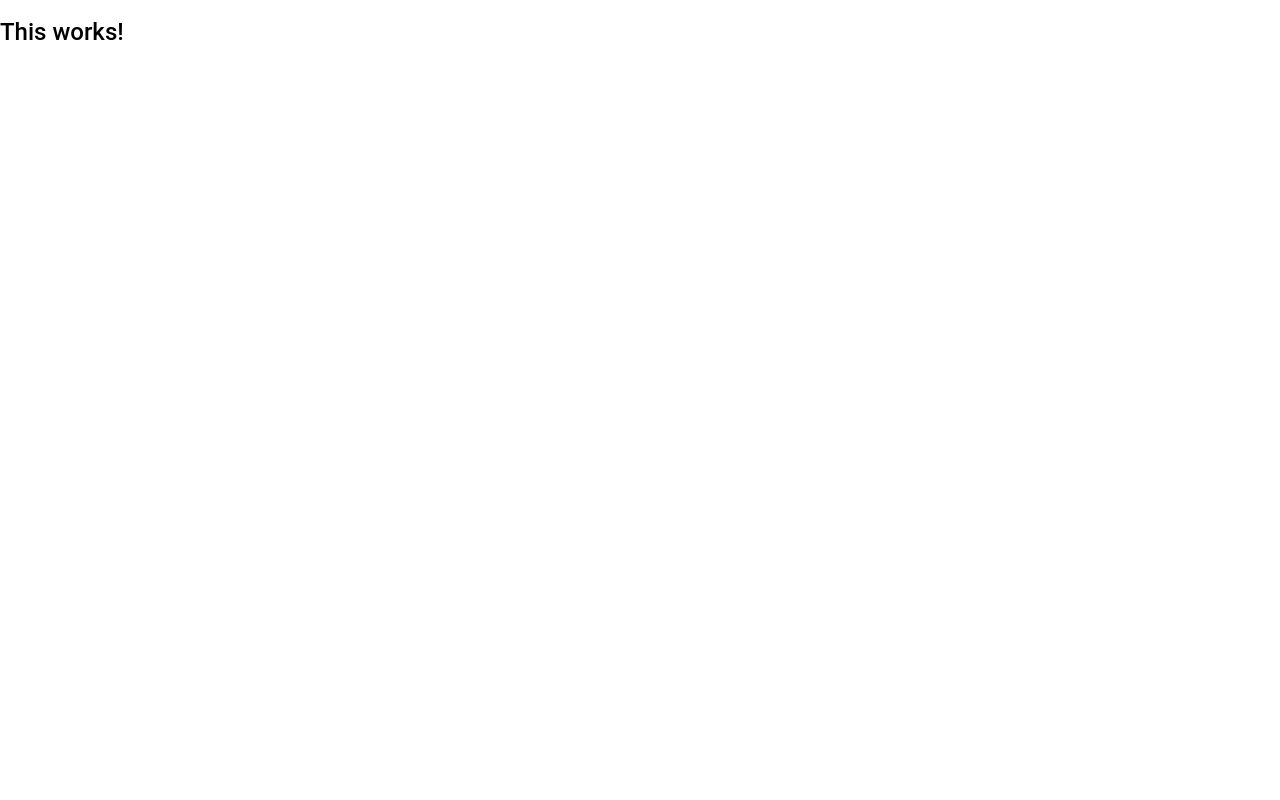
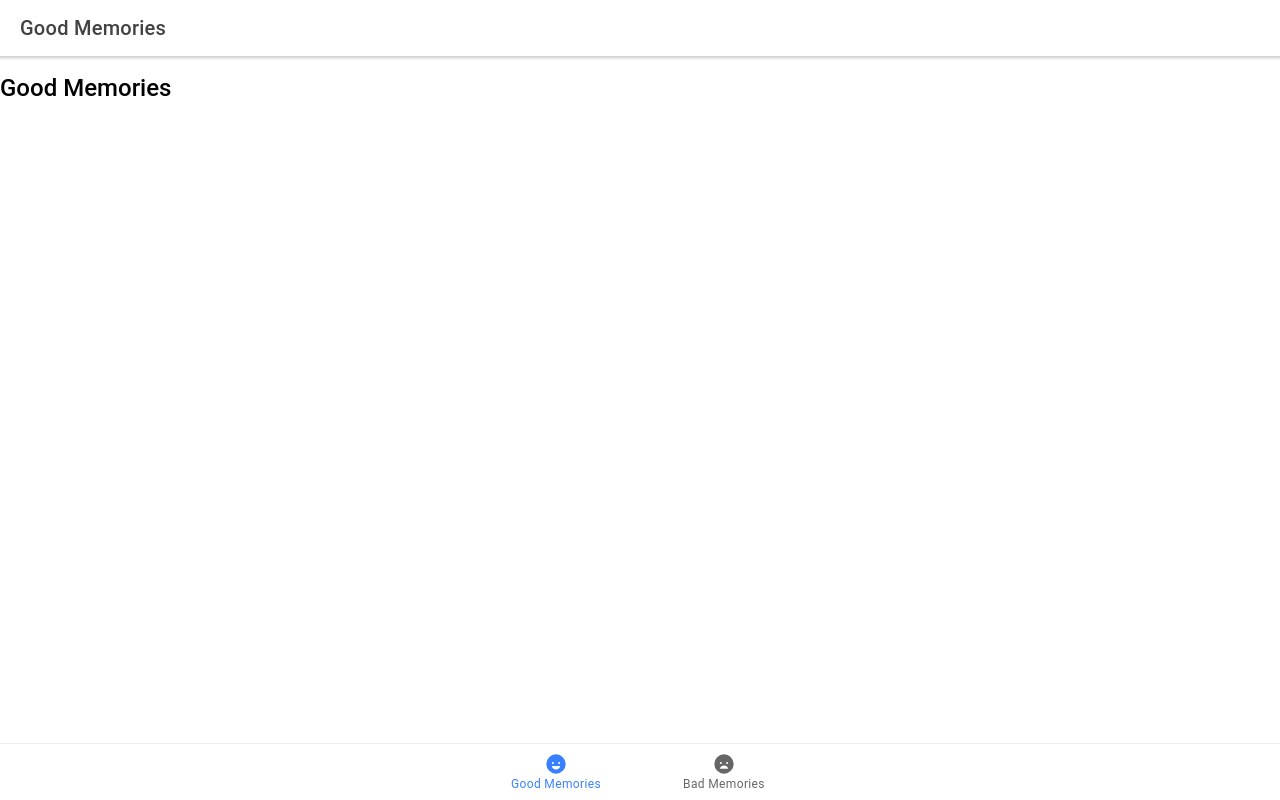
Before and after one commit to vladilins/ionic-insta, a React (Create React App) app: page /good-memories in a window 1280 px wide. Built offline with nearby package versions, Linux system fonts and the light colour scheme.

Commit message:
add tabs

```diff
--- a/src/App.tsx
+++ b/src/App.tsx
@@ -1,28 +1,68 @@
-import React from 'react';
-import { IonApp } from '@ionic/react';
+import React from "react";
+import {
+  IonApp,
+  IonRouterOutlet,
+  IonTabs,
+  IonTabBar,
+  IonTabButton,
+  IonIcon,
+  IonLabel,
+} from "@ionic/react";
+import { IonReactRouter } from "@ionic/react-router";
+import { happy, sad } from "ionicons/icons";
 
 /* Core CSS required for Ionic components to work properly */
-import '@ionic/react/css/core.css';
+import "@ionic/react/css/core.css";
 
 /* Basic CSS for apps built with Ionic */
-import '@ionic/react/css/normalize.css';
-import '@ionic/react/css/structure.css';
-import '@ionic/react/css/typography.css';
+import "@ionic/react/css/normalize.css";
+import "@ionic/react/css/structure.css";
+import "@ionic/react/css/typography.css";
 
 /* Optional CSS utils that can be commented out */
-import '@ionic/react/css/padding.css';
-import '@ionic/react/css/float-elements.css';
-import '@ionic/react/css/text-alignment.css';
-import '@ionic/react/css/text-transformation.css';
-import '@ionic/react/css/flex-utils.css';
-import '@ionic/react/css/display.css';
+import "@ionic/react/css/padding.css";
+import "@ionic/react/css/float-elements.css";
+import "@ionic/react/css/text-alignment.css";
+import "@ionic/react/css/text-transformation.css";
+import "@ionic/react/css/flex-utils.css";
+import "@ionic/react/css/display.css";
 
 /* Theme variables */
-import './theme/variables.css';
+import "./theme/variables.css";
+import { Route, Redirect } from "react-router";
+import GoodMemories from "./pages/GoodMemories";
+import BadMemories from "./pages/BadMemories";
+import NewMemory from "./pages/NewMemory";
 
 const App: React.FC = () => (
   <IonApp>
-    <h2>This works!</h2>
+    <IonReactRouter>
+      <IonTabs>
+        <IonRouterOutlet>
+          <Route path="/good-memories">
+            <GoodMemories></GoodMemories>
+          </Route>
+          <Route path="/bad-memories">
+            <BadMemories></BadMemories>
+          </Route>
+          <Route path="/new-memory">
+            <NewMemory></NewMemory>
+          </Route>
+          <Redirect to="/good-memories"></Redirect>
+        </IonRouterOutlet>
+
+        <IonTabBar slot="bottom">
+          <IonTabButton href="/good-memories" tab="good">
+            <IonIcon icon={happy}></IonIcon>
+            <IonLabel>Good Memories</IonLabel>
+          </IonTabButton>
+          <IonTabButton href="/bad-memories" tab="bad">
+            <IonIcon icon={sad}></IonIcon>
+            <IonLabel>Bad Memories</IonLabel>
+          </IonTabButton>
+        </IonTabBar>
+      </IonTabs>
+    </IonReactRouter>
   </IonApp>
 );
 
--- /dev/null
+++ b/src/pages/BadMemories.tsx
@@ -0,0 +1,25 @@
+import React from "react";
+import {
+  IonPage,
+  IonHeader,
+  IonToolbar,
+  IonTitle,
+  IonContent,
+} from "@ionic/react";
+
+const BadMemories: React.FC = () => {
+  return (
+    <IonPage>
+      <IonHeader>
+        <IonToolbar>
+          <IonTitle>Bad Memories</IonTitle>
+        </IonToolbar>
+      </IonHeader>
+      <IonContent>
+        <h2>Bad Memories</h2>
+      </IonContent>
+    </IonPage>
+  );
+};
+
+export default BadMemories;
--- /dev/null
+++ b/src/pages/GoodMemories.tsx
@@ -0,0 +1,25 @@
+import React from "react";
+import {
+  IonPage,
+  IonHeader,
+  IonToolbar,
+  IonTitle,
+  IonContent,
+} from "@ionic/react";
+
+const GoodMemories: React.FC = () => {
+  return (
+    <IonPage>
+      <IonHeader>
+        <IonToolbar>
+          <IonTitle>Good Memories</IonTitle>
+        </IonToolbar>
+      </IonHeader>
+      <IonContent>
+        <h2>Good Memories</h2>
+      </IonContent>
+    </IonPage>
+  );
+};
+
+export default GoodMemories;
--- /dev/null
+++ b/src/pages/NewMemory.tsx
@@ -0,0 +1,25 @@
+import React from "react";
+import {
+  IonPage,
+  IonHeader,
+  IonToolbar,
+  IonTitle,
+  IonContent,
+} from "@ionic/react";
+
+const NewMemory: React.FC = () => {
+  return (
+    <IonPage>
+      <IonHeader>
+        <IonToolbar>
+          <IonTitle>New Memories</IonTitle>
+        </IonToolbar>
+      </IonHeader>
+      <IonContent>
+        <h2>New Memories</h2>
+      </IonContent>
+    </IonPage>
+  );
+};
+
+export default NewMemory;
```
